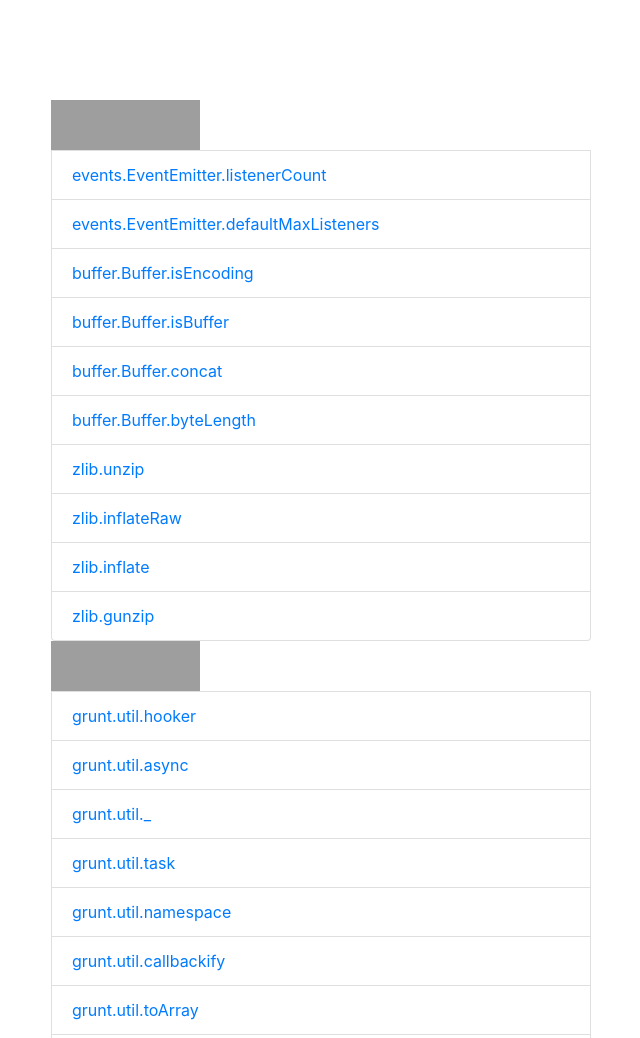
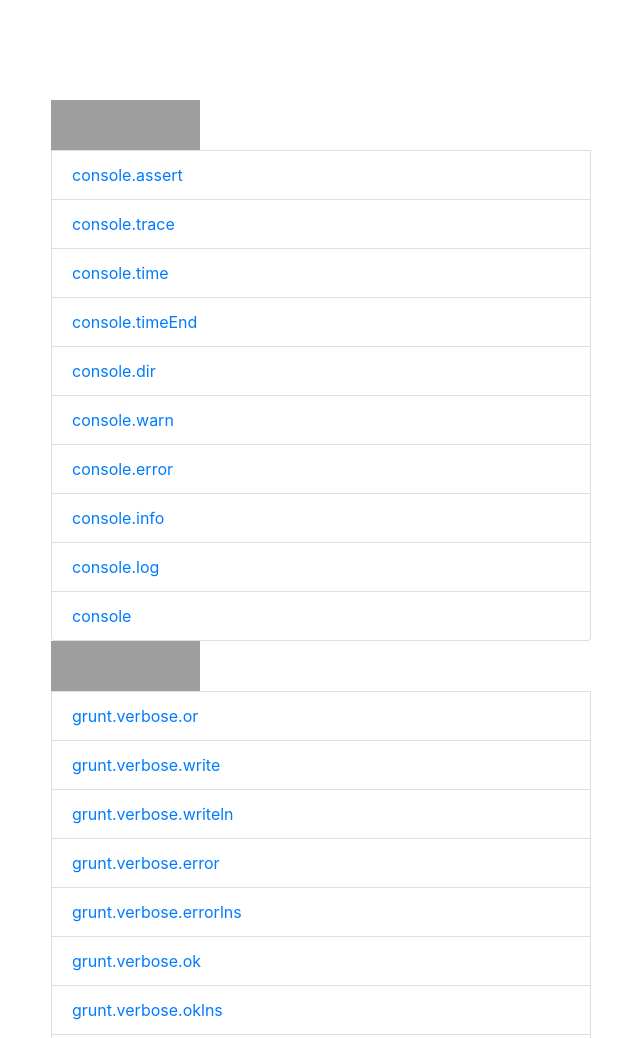
Before and after one commit to haiq87kik/haiq87kik.github.com, a plain HTML site: page index.html in a window 1280 px wide. Shown: the top 1038 px of the page, without its empty margins (34-674 px from the left). Drawn offline with nearby package versions, Linux system fonts and the light colour scheme; grey boxes are pictures that could not be loaded.

Commit message:
Update index.html

```diff
--- a/index.html
+++ b/index.html
@@ -16,7 +16,7 @@
             background-image: url(http://www.xxd.cn/logo-grunt.png);
         }
     </style></head><body><div class="container"><div class="list-group col-md-6"><a class="link node" href="http://nodejs.cn">Node.js 中文网</a>
-        <a class="list-group-item" target="_blank" href="/api/events.EventEmitter.listenerCount/">events.EventEmitter.listenerCount</a><a class="list-group-item" target="_blank" href="/api/events.EventEmitter.defaultMaxListeners/">events.EventEmitter.defaultMaxListeners</a><a class="list-group-item" target="_blank" href="/api/buffer.Buffer.isEncoding/">buffer.Buffer.isEncoding</a><a class="list-group-item" target="_blank" href="/api/buffer.Buffer.isBuffer/">buffer.Buffer.isBuffer</a><a class="list-group-item" target="_blank" href="/api/buffer.Buffer.concat/">buffer.Buffer.concat</a><a class="list-group-item" target="_blank" href="/api/buffer.Buffer.byteLength/">buffer.Buffer.byteLength</a><a class="list-group-item" target="_blank" href="/api/zlib.unzip/">zlib.unzip</a><a class="list-group-item" target="_blank" href="/api/zlib.inflateRaw/">zlib.inflateRaw</a><a class="list-group-item" target="_blank" href="/api/zlib.inflate/">zlib.inflate</a><a class="list-group-item" target="_blank" href="/api/zlib.gunzip/">zlib.gunzip</a>
+        <a class="list-group-item" target="_blank" href="/api/console.assert/">console.assert</a><a class="list-group-item" target="_blank" href="/api/console.trace/">console.trace</a><a class="list-group-item" target="_blank" href="/api/console.time/">console.time</a><a class="list-group-item" target="_blank" href="/api/console.timeEnd/">console.timeEnd</a><a class="list-group-item" target="_blank" href="/api/console.dir/">console.dir</a><a class="list-group-item" target="_blank" href="/api/console.warn/">console.warn</a><a class="list-group-item" target="_blank" href="/api/console.error/">console.error</a><a class="list-group-item" target="_blank" href="/api/console.info/">console.info</a><a class="list-group-item" target="_blank" href="/api/console.log/">console.log</a><a class="list-group-item" target="_blank" href="/api/console/">console</a>
     </div><div class="list-group col-md-6"><a class="link grunt" href="http://gruntjs.cn">Grunt 中文网</a>
-        <a class="list-group-item" target="_blank" href="/api/grunt.util.hooker/">grunt.util.hooker</a><a class="list-group-item" target="_blank" href="/api/grunt.util.async/">grunt.util.async</a><a class="list-group-item" target="_blank" href="/api/grunt.util._/">grunt.util._</a><a class="list-group-item" target="_blank" href="/api/grunt.util.task/">grunt.util.task</a><a class="list-group-item" target="_blank" href="/api/grunt.util.namespace/">grunt.util.namespace</a><a class="list-group-item" target="_blank" href="/api/grunt.util.callbackify/">grunt.util.callbackify</a><a class="list-group-item" target="_blank" href="/api/grunt.util.toArray/">grunt.util.toArray</a><a class="list-group-item" target="_blank" href="/api/grunt.util.spawn/">grunt.util.spawn</a><a class="list-group-item" target="_blank" href="/api/grunt.util.pluralize/">grunt.util.pluralize</a><a class="list-group-item" target="_blank" href="/api/grunt.util.repeat/">grunt.util.repeat</a>
+        <a class="list-group-item" target="_blank" href="/api/grunt.verbose.or/">grunt.verbose.or</a><a class="list-group-item" target="_blank" href="/api/grunt.verbose.write/">grunt.verbose.write</a><a class="list-group-item" target="_blank" href="/api/grunt.verbose.writeln/">grunt.verbose.writeln</a><a class="list-group-item" target="_blank" href="/api/grunt.verbose.error/">grunt.verbose.error</a><a class="list-group-item" target="_blank" href="/api/grunt.verbose.errorlns/">grunt.verbose.errorlns</a><a class="list-group-item" target="_blank" href="/api/grunt.verbose.ok/">grunt.verbose.ok</a><a class="list-group-item" target="_blank" href="/api/grunt.verbose.oklns/">grunt.verbose.oklns</a><a class="list-group-item" target="_blank" href="/api/grunt.verbose.subhead/">grunt.verbose.subhead</a><a class="list-group-item" target="_blank" href="/api/grunt.verbose.writeflags/">grunt.verbose.writeflags</a><a class="list-group-item" target="_blank" href="/api/grunt.verbose.debug/">grunt.verbose.debug</a>
     </div></div></body></html>
```
